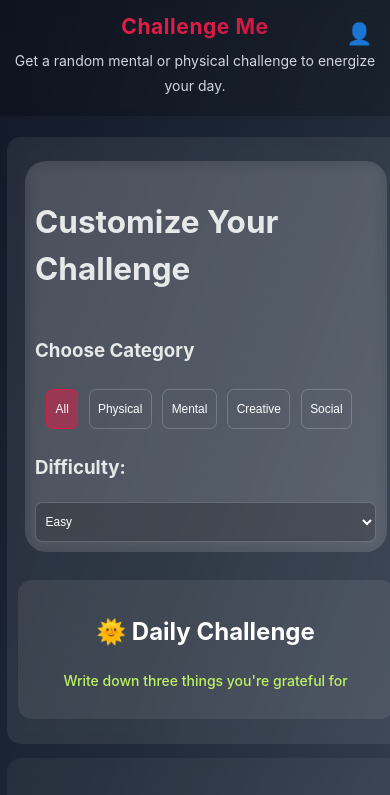
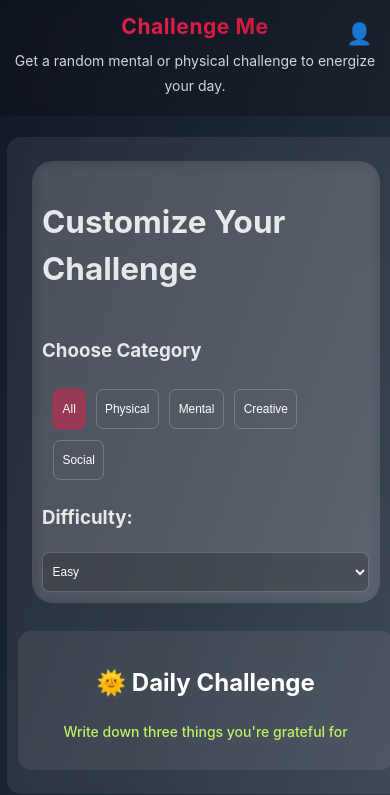
Before and after one commit to robertoandino/challenge-me, a React (Vite) app: page / in a window 390 px wide. Shown: the top 795 px of the page. Built offline with nearby package versions, Linux system fonts and the light colour scheme.

Commit message:
Updated layout for mobile view.

```diff
--- a/src/pages/responsive.css
+++ b/src/pages/responsive.css
@@ -150,9 +150,17 @@
         padding: 0.75rem;
     }
 
+    section {
+        width: 100%;
+        padding: 1rem;
+        margin: 0 auto;
+        border-radius: 0.75rem;
+        box-sizing: border-box;
+    }
+
     .controls-grid {
         grid-template-columns: 1fr;
-        gap: 1rem;
+        gap: 0.75rem;
     }
     .main-title {
         font-size: 1.5rem;
```
